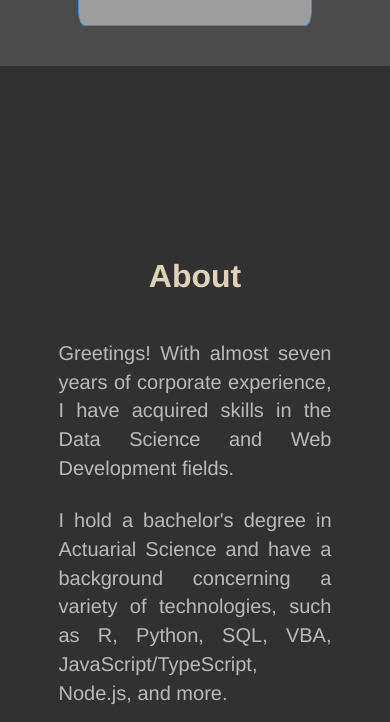
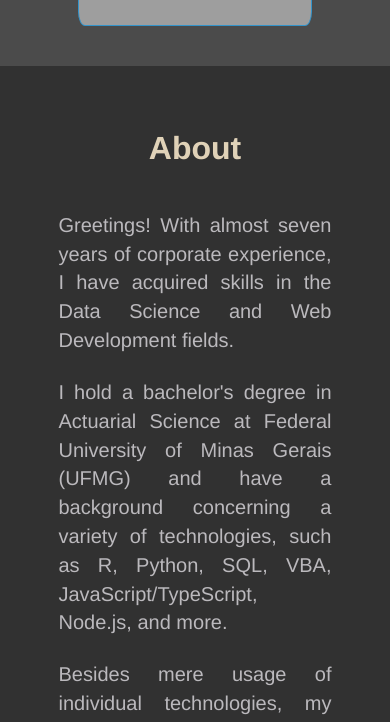
Before and after one commit to tomazlanza/portfolio, a website: page index.html in a window 390 px wide. Shown: the part 1532-2254 px from the top of the page. Drawn offline with nearby package versions, Linux system fonts and the light colour scheme; grey boxes are pictures that could not be loaded.

Commit message:
adding university reference; fixing 'about section' padding for mobile

```diff
--- a/index.html
+++ b/index.html
@@ -194,7 +194,7 @@
             Greetings! With almost seven years of corporate experience, I have acquired skills in the Data Science and Web Development fields.
           </p>
           <p>
-            I hold a bachelor's degree in Actuarial Science and have a background concerning a variety of technologies, such as R, Python, SQL, VBA, JavaScript/TypeScript, Node.js, and more.
+            I hold a bachelor's degree in Actuarial Science at Federal University of Minas Gerais (UFMG) and have a background concerning a variety of technologies, such as R, Python, SQL, VBA, JavaScript/TypeScript, Node.js, and more.
           </p>
           <p id="last-paragraph">
             Besides mere usage of individual technologies, my path has led me to focus on the core concepts that underpin them and the possibilities of their implementation, favoring comprehensive and versatile problem solving.
--- a/style.css
+++ b/style.css
@@ -652,6 +652,9 @@ address {
   .skill-explanation {
     margin-bottom: 0;
   }
+  #about-section {
+    padding-top: 0;
+  }
 }
 
 
```
